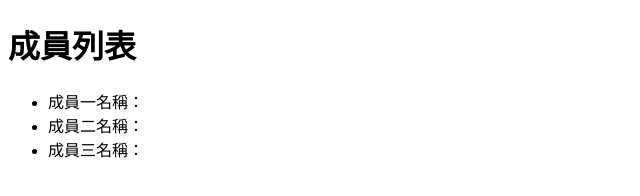
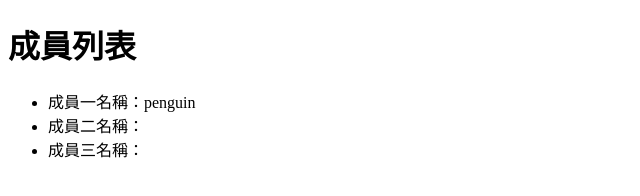
Before and after one commit to jiawun0/1104-2, a plain HTML site: page index.html in a window 1280 px wide. Shown: the full height of the page, 0-640 px from the left. Drawn offline with Linux system fonts and the light colour scheme.

Commit message:
新增成員1

```diff
--- a/index.html
+++ b/index.html
@@ -8,7 +8,7 @@
 <body>
     <h1>成員列表</h1>
     <ul>
-        <li>成員一名稱：</li>
+        <li>成員一名稱：penguin</li>
         <li>成員二名稱：</li>
         <li>成員三名稱：</li>
     </ul>
```
